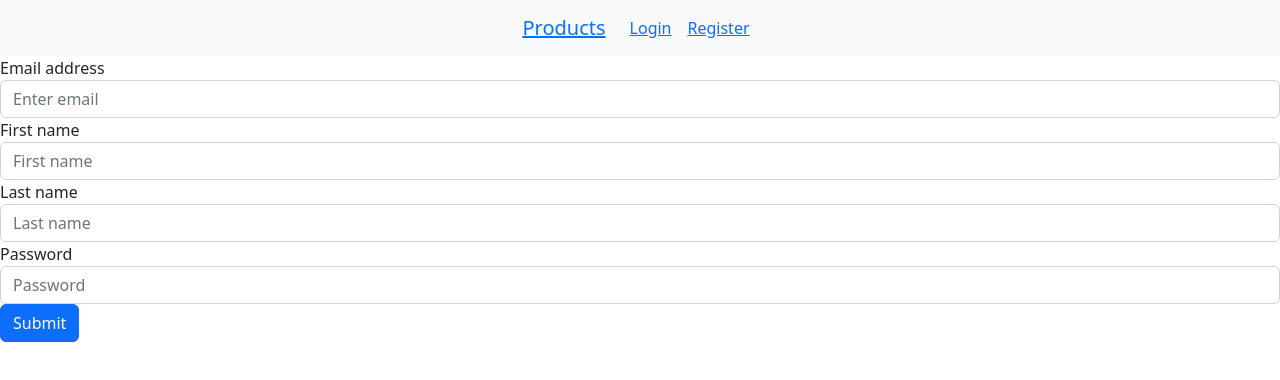
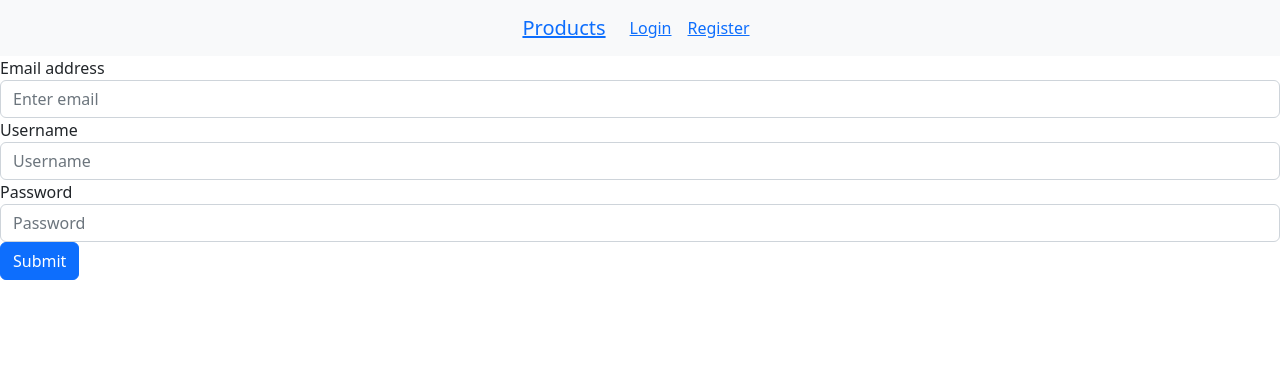
Before and after one commit to kkomarkova/si-frontend, a React (Create React App) app: page /Register in a window 1280 px wide. Shown: the top 380 px of the page. Built offline with nearby package versions, Linux system fonts and the light colour scheme.

Commit message:
Register, Login done

```diff
--- a/src/pages/Register.jsx
+++ b/src/pages/Register.jsx
@@ -1,25 +1,45 @@
 import React from 'react';
-const Register = () =>{
+import { useState } from 'react';
+import axios from 'axios';
+
+const url ='https://threeam.onrender.com/signup'
+
+
+const Register = () => {
+const [username, setUsername] = useState("");
+const [password, setPassword] = useState("");
+const [email, setEmail] = useState("");
+const [message, setMessage] = useState("");
+
+const handleSubmit = async (e) => {
+  e.preventDefault();
+ try {
+  const resp = await axios.post(url, {email: email, username: username, password: password});
+ setMessage("User created successfully")
+} catch (error) {
+  console.log(error.response);
+  setMessage("User sign up failed")
+}
+
+};
   return (
     <>
-    <form>
+  <form onSubmit={handleSubmit}>
   <div class="form-group">
     <label for="exampleInputEmail1">Email address</label>
-    <input type="email" class="form-control" id="exampleInputEmail1" aria-describedby="emailHelp" placeholder="Enter email"/>
+    <input
+    type="email" value={email} class="form-control" id="exampleInputEmail1" aria-describedby="emailHelp" placeholder="Enter email" onChange={(e)=>{setEmail(e.target.value);}}/>
   </div>
   <div class="form-group">
-    <label for="exampleInputFirstName">First name</label>
-    <input type="text" class="form-control" id="exampleInputFirstName" placeholder="First name"/>
-  </div>
-  <div class="form-group">
-    <label for="exampleInputLastName">Last name</label>
-    <input type="text" class="form-control" id="exampleInputLastName" placeholder="Last name"/>
+    <label for="exampleInputFirstName">Username</label>
+    <input value={username} type="text" class="form-control" id="exampleUsername" placeholder="Username" onChange={(e)=>{setUsername(e.target.value)}}/>
   </div>
   <div class="form-group">
     <label for="exampleInputPassword1">Password</label>
-    <input type="password" class="form-control" id="exampleInputPassword1" placeholder="Password"/>
+    <input value={password} type="password" class="form-control" id="exampleInputPassword1" placeholder="Password" onChange={(e)=>{setPassword(e.target.value);}}/>
   </div>
   <button type="submit" class="btn btn-primary">Submit</button>
+  <div className="message">{message ? <p>{message}</p> : null}</div>
 </form>
     </>
   );
```
